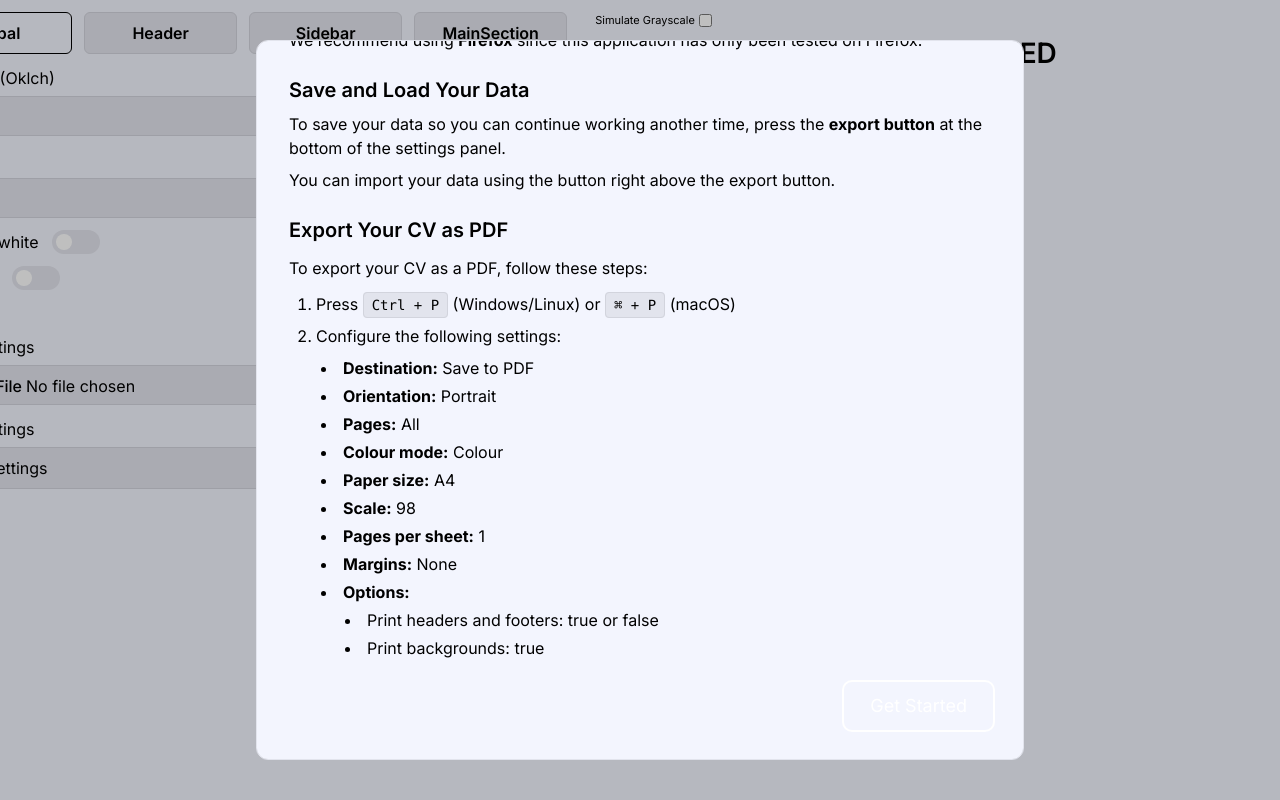
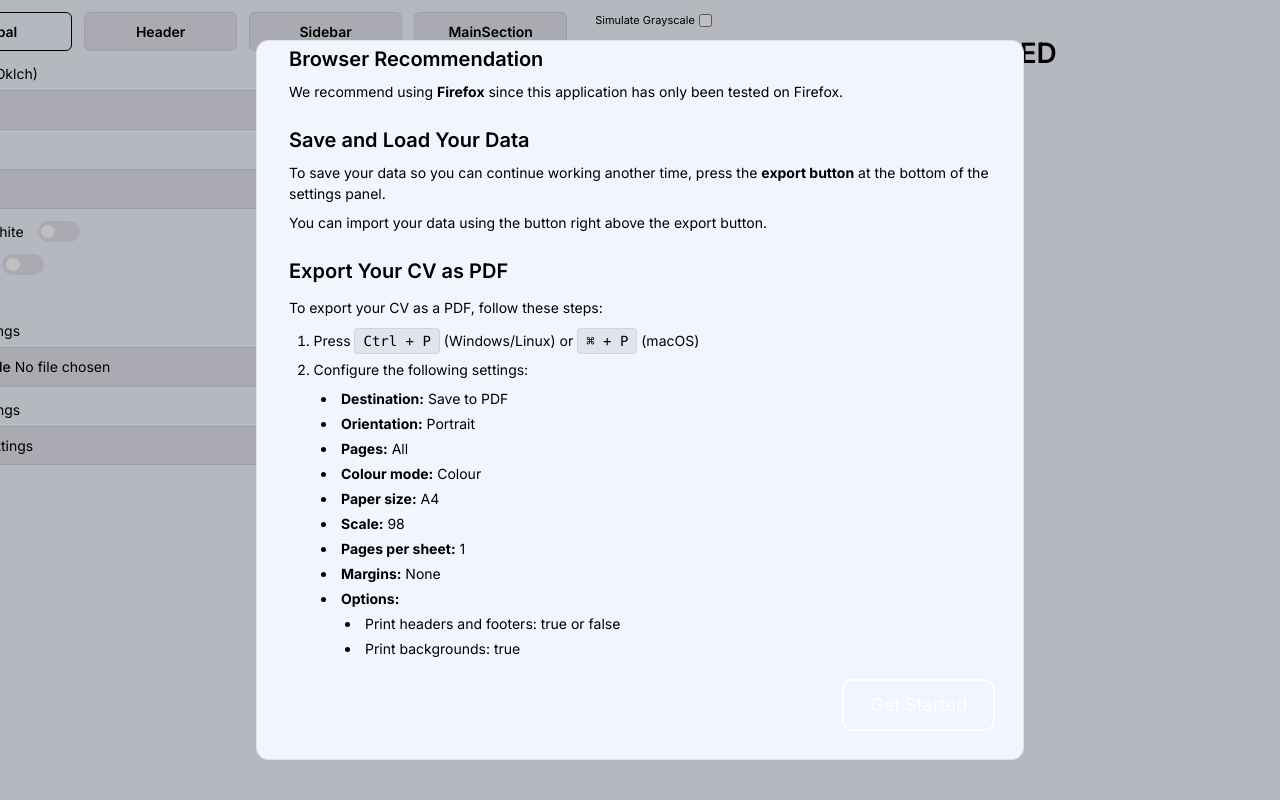
Before and after one commit to Etsi0/cv-maker, a Next.js app: page / in a window 1280 px wide. Shown: the top 800 px of the page. Built offline with nearby package versions, Linux system fonts and the light colour scheme.

Commit message:
change default font-size to be 14-26 instead of 16-28

```diff
--- a/src/app.css
+++ b/src/app.css
@@ -69,13 +69,13 @@
 			Font
 			startValue + (endValue - startValue) * (((index - 1) / (totalNumber - 1)) ^ 1.5)
 		==================================================*/
-		--font-size-1: 1rem;
-		--font-size-2: 1.1360827635rem;
-		--font-size-3: 1.3849001795rem;
-		--font-size-4: 1.7071067812rem;
-		--font-size-5: 2.0886621079rem;
-		--font-size-6: 2.5214515486rem;
-		--font-size-7: 3rem;
+		--font-size-1: 0.875rem;
+		--font-size-2: 1.0110827635rem;
+		--font-size-3: 1.2599001795rem;
+		--font-size-4: 1.5821067812rem;
+		--font-size-5: 1.9636621079rem;
+		--font-size-6: 2.3964515486rem;
+		--font-size-7: 2.875rem;
 
 		/*==================================================
 			Body colors
```
Also changed, not shown: src/output.css.
